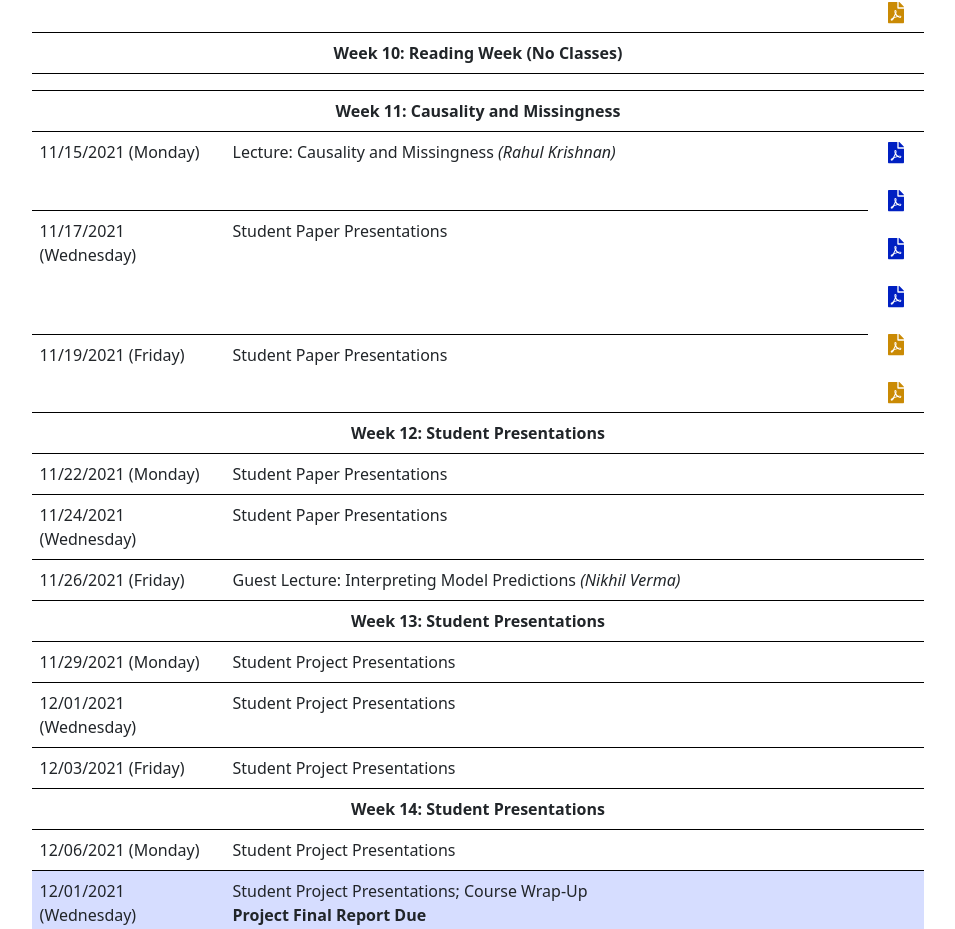
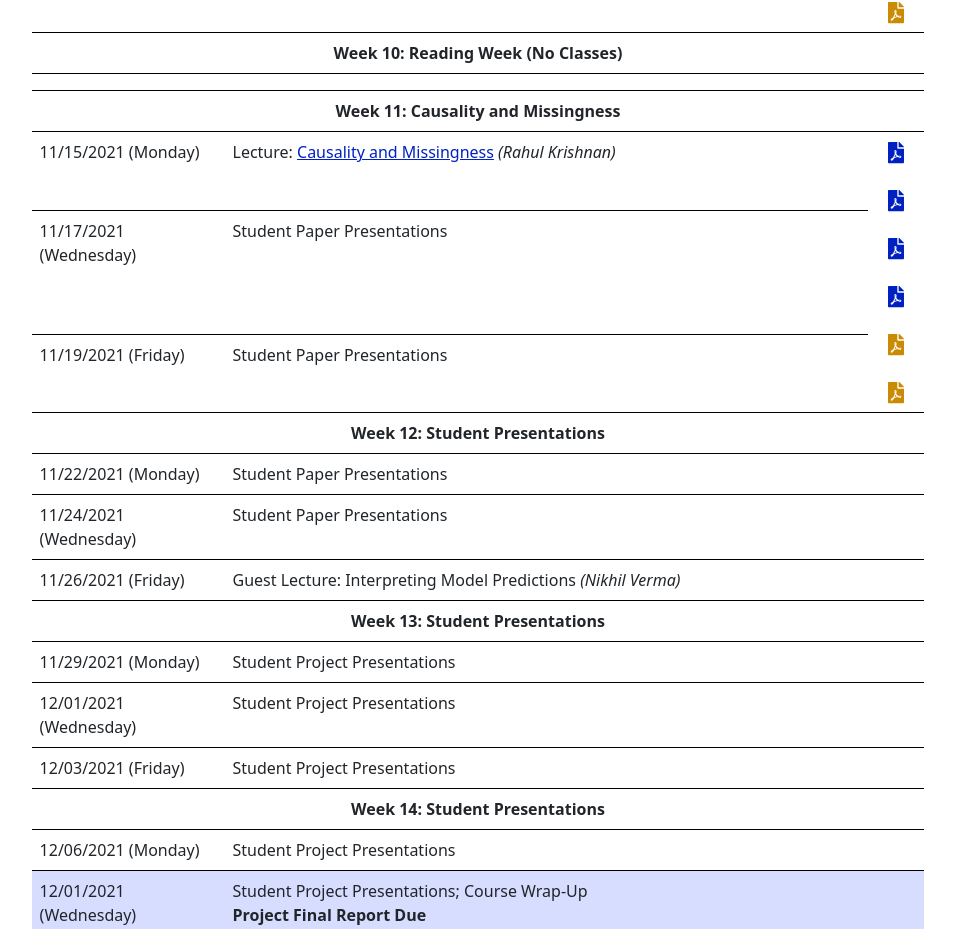
Before and after one commit to CSC2541HF-2021/CSC2541HF-2021.github.io, a Next.js app: page /schedule in a window 1280 px wide. Shown: the part 2548-3477 px from the top of the page, without its empty margins (162-1117 px from the left). Built offline with nearby package versions, Linux system fonts and the light colour scheme; what @tailwindcss/typography would draw is missing.

Commit message:
Add L11 slides

```diff
--- a/pages/schedule.js
+++ b/pages/schedule.js
@@ -389,7 +389,7 @@ export default function Home() {
               </tr>
               <tr>
                 <td>11/15/2021 (Monday)</td>
-                <td>Lecture: Causality and Missingness <i>(Rahul Krishnan)</i></td>
+                <td>Lecture: <a href="lectures/csc2541_lecture11-causalinf.pdf" target="_blank">Causality and Missingness</a> <i>(Rahul Krishnan)</i></td>
                 <td rowSpan="3" style={{verticalAlign: "middle"}}>
                 {makeLink("mandatory",
                   "https://www.hsph.harvard.edu/miguel-hernan/causal-inference-book/",
```
Also changed, not shown: 1 other file (tests, documents, lock files or other folders).
